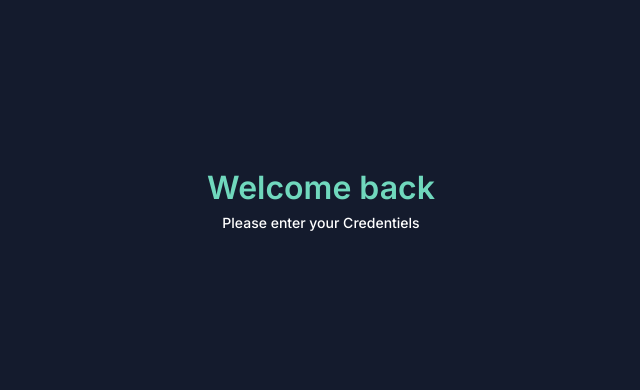
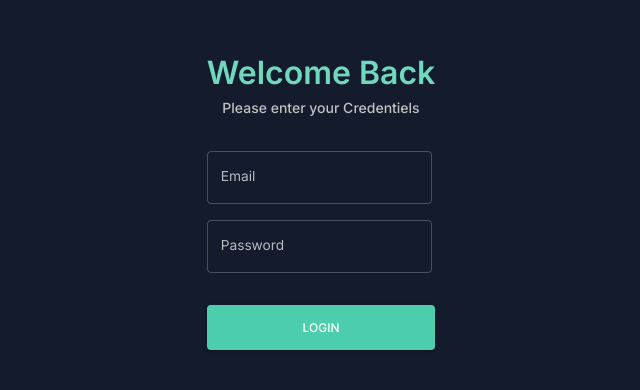
Before and after one commit to AmineElkhalidy/dashboard, a React (Vite) app: page / in a window 1280 px wide. Shown: the part 188-578 px from the top of the page, without its empty margins (319-959 px from the left). Built offline with nearby package versions, Linux system fonts and the light colour scheme.

Commit message:
Basic login added

```diff
--- a/src/scenes/auth/Login.jsx
+++ b/src/scenes/auth/Login.jsx
@@ -32,31 +32,53 @@ const Login = () => {
         {/* Credentiels Box */}
         <Box>
           {/* Welcoming */}
-          <Box textAlign="center">
+          <Box textAlign="center" mb={4}>
             <Typography
               variant="h2"
               fontWeight="600"
               color={colors.greenAccent[400]}
               mb="5px"
             >
-              Welcome back
+              Welcome Back
             </Typography>
-            <Typography variant="h6">Please enter your Credentiels</Typography>
+            <Typography variant="h6" color={colors.grey[200]}>
+              Please enter your Credentiels
+            </Typography>
           </Box>
 
           {/* Form */}
-          <Box variant="form" display="flex" flexDirection="column">
+          <Box variant="form" display="flex" flexDirection="column" gap={2}>
             {/* Email */}
-            <Box></Box>
+            <Box borderRadius={1}>
+              <TextField label="Email" variant="outlined" color="secondary" />
+            </Box>
 
             {/* Password */}
-            <Box></Box>
+            <Box>
+              <TextField
+                label="Password"
+                variant="outlined"
+                color="secondary"
+              />
+            </Box>
 
             {/* Remember & Forgot password */}
             <Box></Box>
 
             {/* Buttons box */}
-            <Box></Box>
+            <Box>
+              <Button
+                variant="contained"
+                color="secondary"
+                sx={{
+                  width: "100%",
+                  padding: ".75rem",
+                  color: "white",
+                }}
+              >
+                Login
+              </Button>
+            </Box>
           </Box>
         </Box>
 
```
